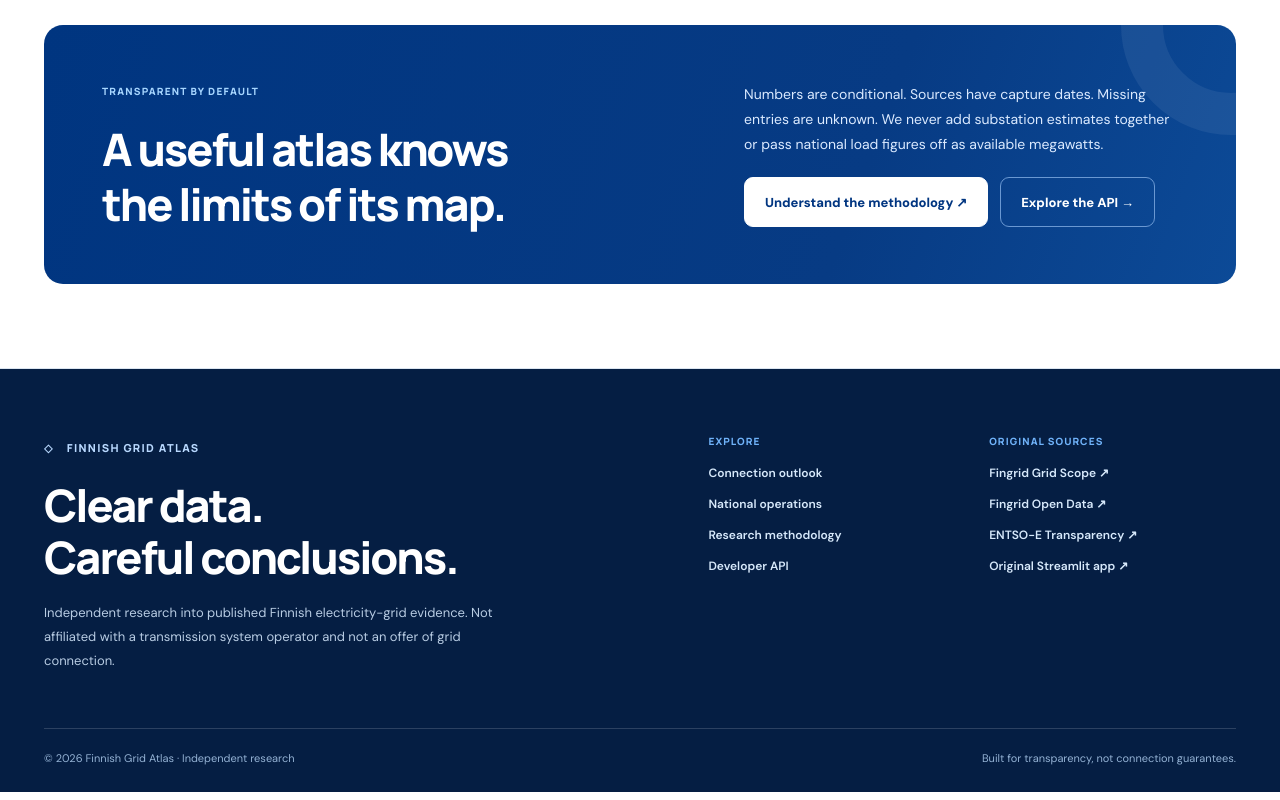
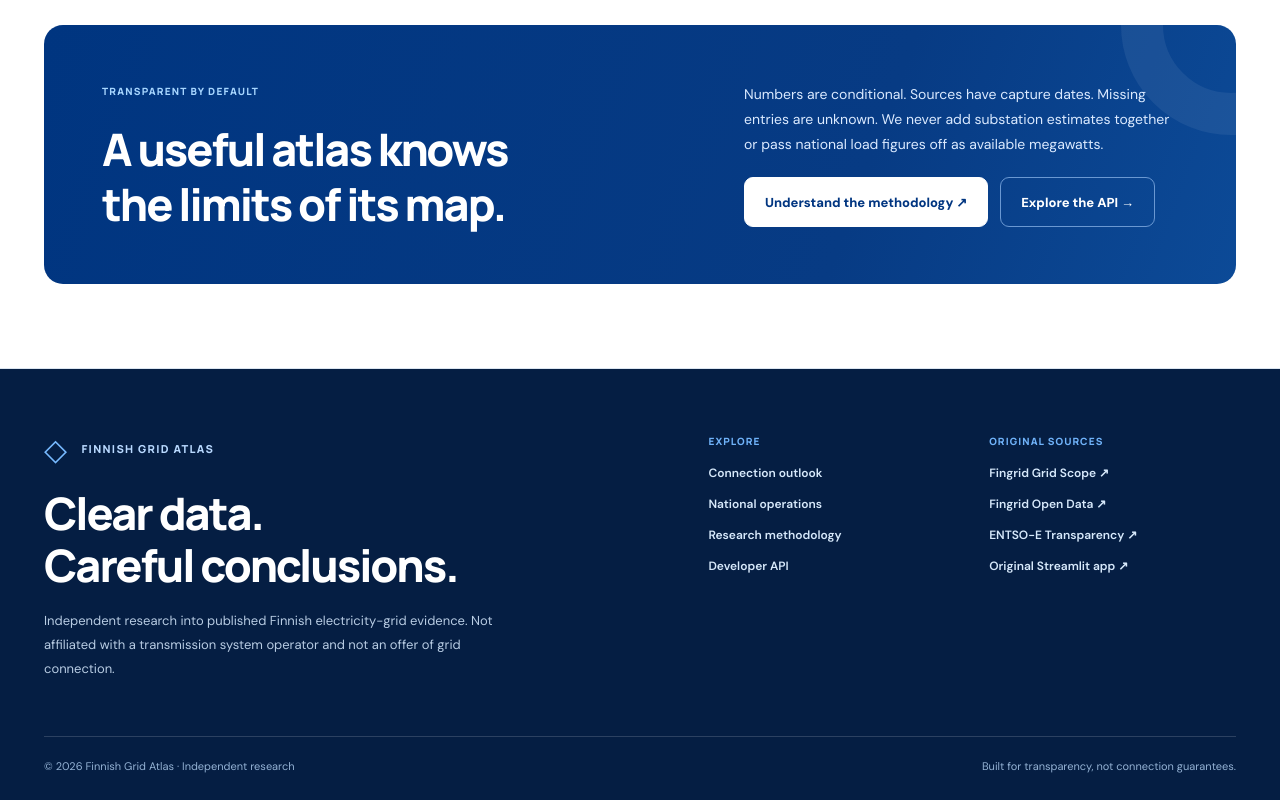
Before and after one commit to abhijith-sivaprasadan/finnish-grid-connection-evidence, a Next.js app in the folder website/: page / in a window 1280 px wide. Shown: the part 3118-3918 px from the top of the page. Built offline with nearby package versions, Linux system fonts and the light colour scheme.

Commit message:
design: remove unused cross CSS and refine independent network mark

```diff
--- a/website/src/app/globals.css
+++ b/website/src/app/globals.css
@@ -44,10 +44,7 @@ button { cursor: pointer; }
 .brand { display: flex; align-items: center; text-decoration: none; gap: 13px; flex-shrink: 0; color: var(--blue-dark); }
 .brand:hover { color: var(--blue); }
 .brand-mark { width: 49px; height: 49px; background: var(--blue); border-radius: 11px; display: flex; align-items: center; justify-content: center; box-shadow: 0 5px 12px rgba(0,53,128,.16); }
-.brand-cross, .footer-cross { width: 32px; height: 32px; display: block; position: relative; }
-.brand-cross::before, .brand-cross::after, .footer-cross::before, .footer-cross::after { content: ""; position: absolute; background: #fff; border-radius: 2px; }
-.brand-cross::before, .footer-cross::before { width: 7px; height: 100%; top: 0; left: 11px; }
-.brand-cross::after, .footer-cross::after { width: 100%; height: 7px; top: 13px; left: 0; }
+.footer-network { display:inline-flex; justify-content:center; align-items:center; font-size:30px; font-weight:400; line-height:1; color:#78baff; }
 .brand-type { display: flex; flex-direction: column; gap: 2px; line-height: 1.15; }
 .brand-type strong { font: 800 16px var(--display); letter-spacing: -.035em; }
 .brand-type > span { font: 800 9px var(--display); letter-spacing: .16em; color: #5c7696; }
```
